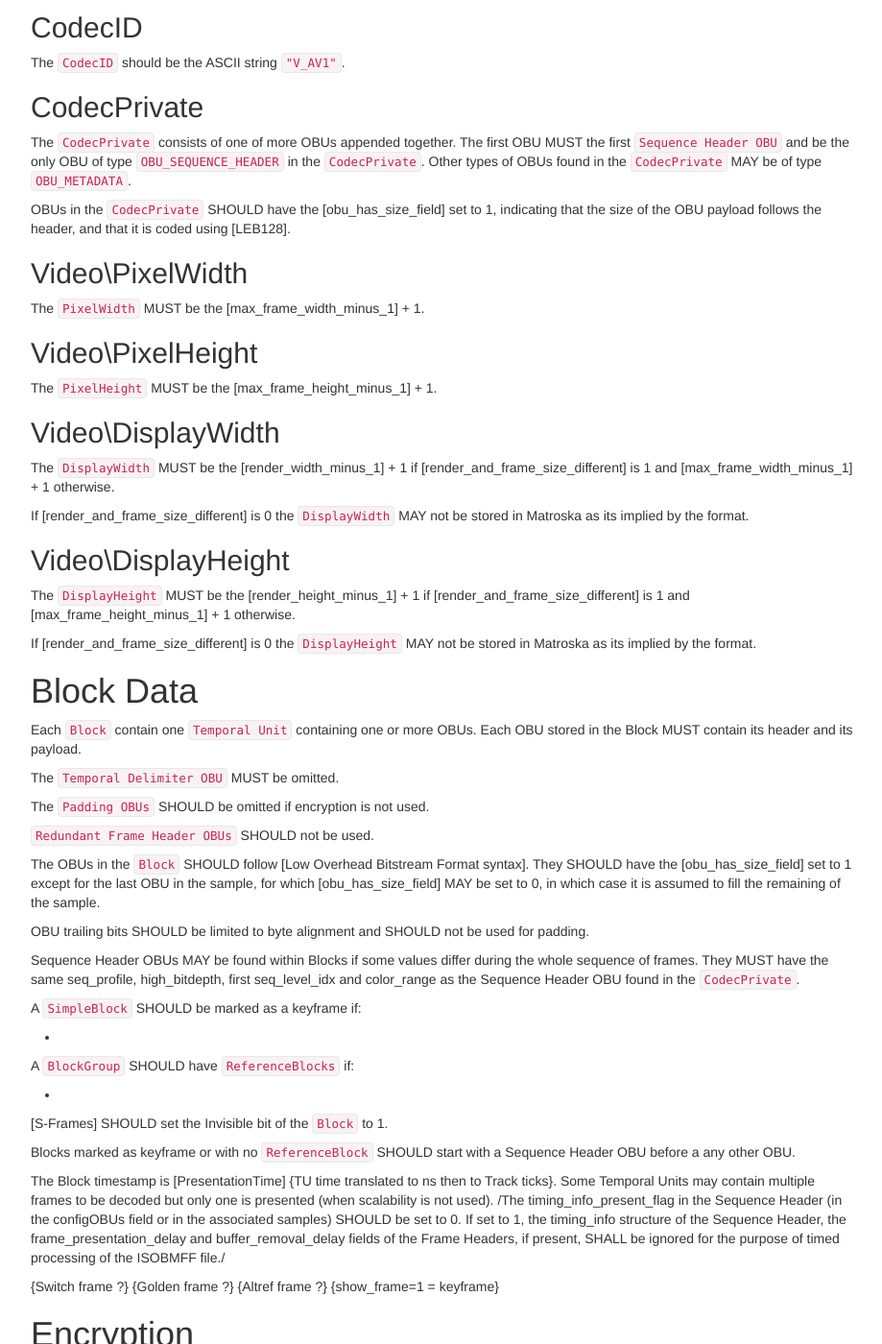
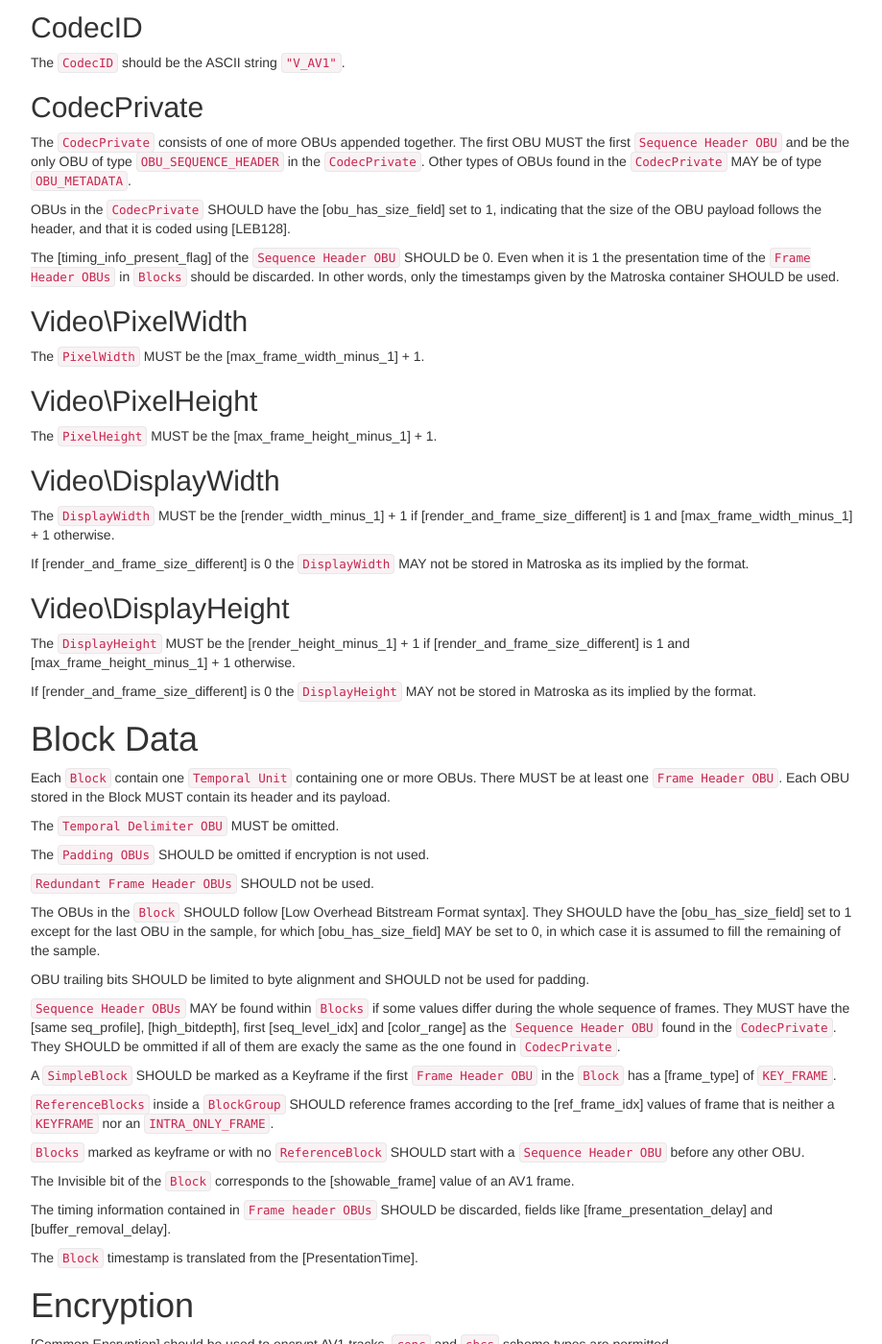
Before and after one commit to ietf-wg-cellar/matroska-specification, a Jekyll site: the page built from codec/av1.md, in a window 1280 px wide and 1400 px high, scrolled down 1056 px. Shown: the whole window at 96% size, without its empty margins (273-1192 px from the left). Built offline with Jekyll 4.4.1, drawn with Linux system fonts in a browser that asks for light colours; our own code applies the rules of GitHub Pages for plain Markdown files; some of the changed text lies outside the part shown.

Commit message:
clean the Block paragraph
- clarify the keyframe flag
- indicate the Matroska timestamps should be used and not the codec ones

```diff
--- a/codec/av1.md
+++ b/codec/av1.md
@@ -25,7 +25,7 @@ All the OBUs that are associated with a time instant. It consists of a `Temporal
 
 # Segment restrictions
 
-Matroska doesn't allow dynamic changes within a codec for the whole `Segment`. The parameters that should not change for a video `Track` are the dimensions and the `CodecPrivate`. Given the more dynamic nature of AV1 some parameters MAY change within a Segment without affecting the playback. But some fields in the `Sequence Header OBUs` MUST not change for the whole duration of the Segment: [seq_profile], [high_bitdepth], the first [seq_level_idx] and [color_range].
+Matroska doesn't allow dynamic changes within a codec for the whole `Segment`. The parameters that should not change for a video `Track` are the dimensions and the `CodecPrivate`. AV1 can contain a single stream/track with multiple `coded video sequence` with varying `Sequence Header OBU`. Therefore some parameters MAY change within a `Segment`. But some fields in the `Sequence Header OBUs` MUST not change for the whole duration of the `Segment`: [seq_profile], [high_bitdepth], the first [seq_level_idx] and [color_range].
 
 
 # TrackEntry elements
@@ -37,6 +37,8 @@ The `CodecID` should be the ASCII string `"V_AV1"`.
 The `CodecPrivate` consists of one of more OBUs appended together. The first OBU MUST the first `Sequence Header OBU` and be the only OBU of type `OBU_SEQUENCE_HEADER` in the `CodecPrivate`. Other types of OBUs found in the `CodecPrivate` MAY be of type `OBU_METADATA`.
 
 OBUs in the `CodecPrivate` SHOULD have the [obu_has_size_field] set to 1, indicating that the size of the OBU payload follows the header, and that it is coded using [LEB128].
+
+The [timing_info_present_flag] of the `Sequence Header OBU` SHOULD be 0. Even when it is 1 the presentation time of the `Frame Header OBUs` in `Blocks` should be discarded. In other words, only the timestamps given by the Matroska container SHOULD be used.
 
 ## Video\PixelWidth
 The `PixelWidth` MUST be the [max_frame_width_minus_1] + 1.
@@ -56,7 +58,7 @@ If [render_and_frame_size_different] is 0 the `DisplayHeight` MAY not be stored
 
 
 # Block Data
-Each `Block` contain one `Temporal Unit` containing one or more OBUs. Each OBU stored in the Block MUST contain its header and its payload.
+Each `Block` contain one `Temporal Unit` containing one or more OBUs. There MUST be at least one `Frame Header OBU`. Each OBU stored in the Block MUST contain its header and its payload.
 
 The `Temporal Delimiter OBU` MUST be omitted.
 
@@ -68,25 +70,19 @@ The OBUs in the `Block` SHOULD follow [Low Overhead Bitstream Format syntax]. Th
 
 OBU trailing bits SHOULD be limited to byte alignment and SHOULD not be used for padding.
 
-Sequence Header OBUs MAY be found within Blocks if some values differ during the whole sequence of frames. They MUST have the same seq_profile, high_bitdepth, first seq_level_idx and color_range as the Sequence Header OBU found in the `CodecPrivate`.
+`Sequence Header OBUs` MAY be found within `Blocks` if some values differ during the whole sequence of frames. They MUST have the [same seq_profile], [high_bitdepth], first [seq_level_idx] and [color_range] as the `Sequence Header OBU` found in the `CodecPrivate`. They SHOULD be ommitted if all of them are exacly the same as the one found in `CodecPrivate`.
 
-A `SimpleBlock` SHOULD be marked as a keyframe if:
-*
+A `SimpleBlock` SHOULD be marked as a Keyframe if the first `Frame Header OBU` in the `Block` has a [frame_type] of `KEY_FRAME`.
 
-A `BlockGroup` SHOULD have `ReferenceBlocks` if:
-*
+`ReferenceBlocks` inside a `BlockGroup` SHOULD reference frames according to the [ref_frame_idx] values of frame that is neither a `KEYFRAME` nor an `INTRA_ONLY_FRAME`.
 
-[S-Frames] SHOULD set the Invisible bit of the `Block` to 1.
+`Blocks` marked as keyframe or with no `ReferenceBlock` SHOULD start with a `Sequence Header OBU` before any other OBU.
 
-Blocks marked as keyframe or with no `ReferenceBlock` SHOULD start with a Sequence Header OBU before a any other OBU.
+The Invisible bit of the `Block` corresponds to the [showable_frame] value of an AV1 frame.
 
-The Block timestamp is [PresentationTime] {TU time translated to ns then to Track ticks}. Some Temporal Units may contain multiple frames to be decoded but only one is presented (when scalability is not used).
-/The timing_info_present_flag in the Sequence Header (in the configOBUs field or in the associated samples) SHOULD be set to 0. If set to 1, the timing_info structure of the Sequence Header, the frame_presentation_delay and buffer_removal_delay fields of the Frame Headers, if present, SHALL be ignored for the purpose of timed processing of the ISOBMFF file./
+The timing information contained in `Frame header OBUs` SHOULD be discarded, fields like [frame_presentation_delay] and [buffer_removal_delay].
 
-{Switch frame ?}
-{Golden frame ?}
-{Altref frame ?}
-{show_frame=1 = keyframe}
+The `Block` timestamp is translated from the [PresentationTime].
 
 
 # Encryption
```
